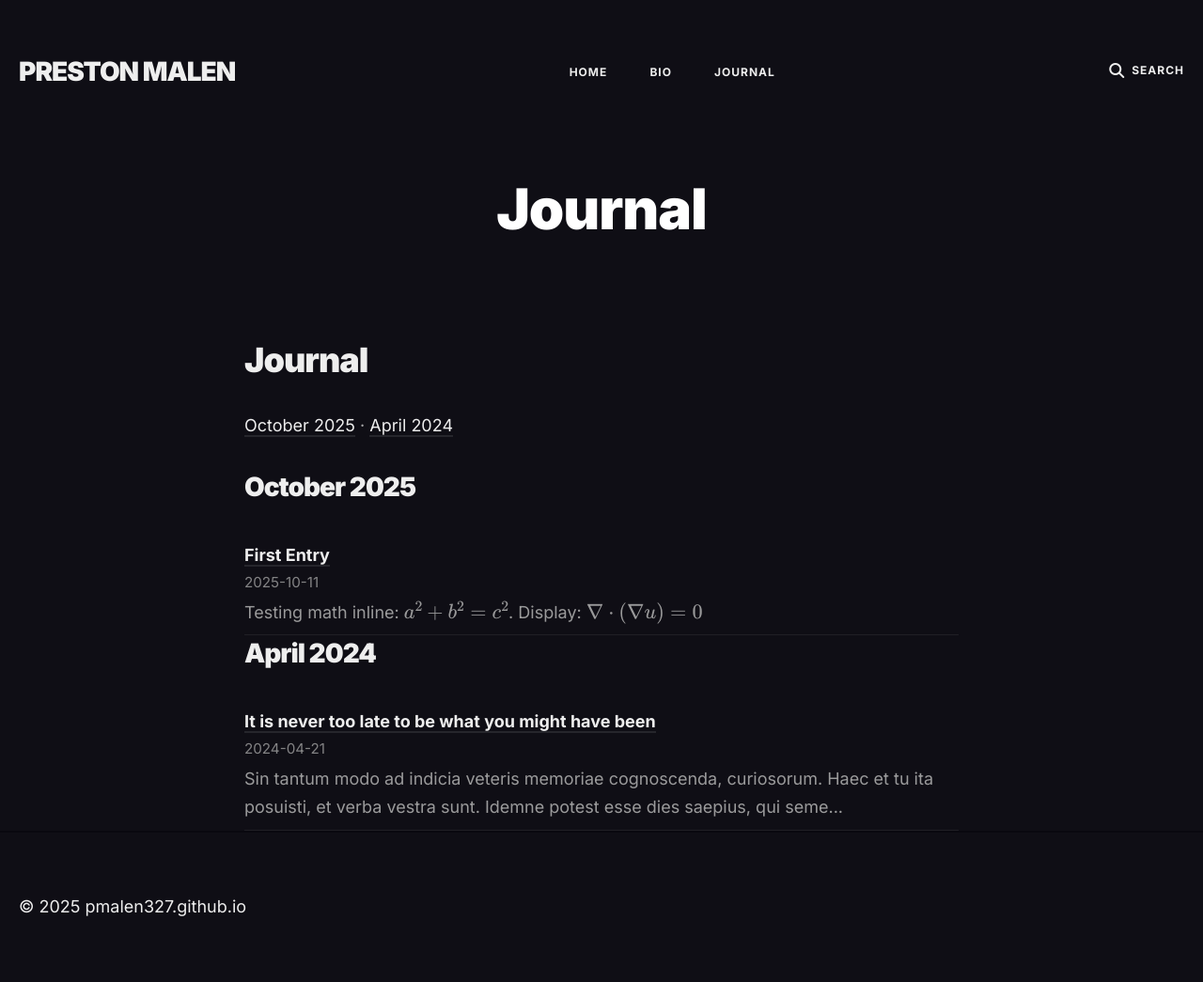
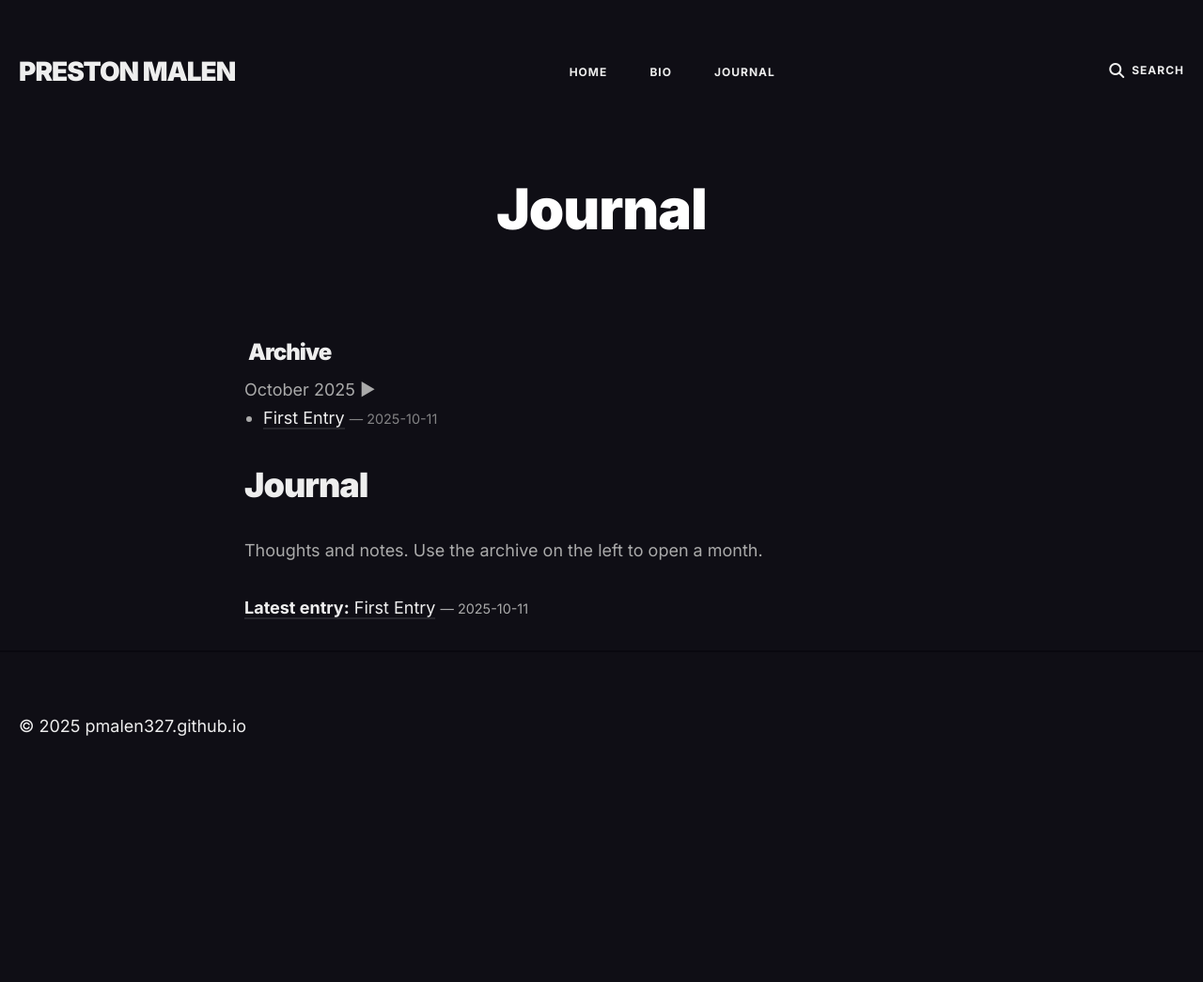
Before and after one commit to pmalen327/pmalen327.github.io, a Jekyll site: the page built from journal.html, in a window 1280 px wide. Shown: the whole page at 94% size. Built offline with Jekyll 4.4.1, drawn with Linux system fonts in a browser that asks for light colours; after the commit the page ends 900 px from its top, so only the background shows below that.

Commit message:
quick push

```diff
--- a/_includes/head.html
+++ b/_includes/head.html
@@ -25,5 +25,7 @@
 
   <link rel="stylesheet" href="{{ '/css/main.css' | relative_url }}">
   {% include mathjax.html %}
+  <link rel="stylesheet" href="{{ '/assets/css/custom.css' | relative_url }}">
+
 
 </head>
--- a/_posts/2024-04-21-It-i-never-too-late-to-be-what-you-might-have-been.md
+++ /dev/null
@@ -1,26 +0,0 @@
----
-layout: post
-title:  It is never too late to be what you might have been
-description: Sin tantum modo ad indicia veteris memoriae cognoscenda, curiosorum. Haec et tu ita posuisti, et verba vestra sunt. Idemne potest esse dies...
-date:   2024-04-21 15:01:35 +0300
-image:  '/images/20.jpg'
-tags:   [Lifestyle, Rest, Nature]
----
-Sin tantum modo ad indicia veteris memoriae cognoscenda, curiosorum. Haec et tu ita posuisti, et verba vestra sunt. Idemne potest esse dies saepius, qui semel fuit? Ampulla enim sit necne sit, quis non iure optimo irrideatur, si laboret? Ego vero volo in virtute vim esse quam maximam; Serpere anguiculos, nare anaticulas, evolare merulas, cornibus uti videmus boves, nepas aculeis. Conferam tecum, quam cuique verso rem subicias. Si longus, levis ampulla enim sit necne vel omnia vel partes genere plurima et maxima.
-
-> The longer I live, the more I realize that I am never wrong about anything, and that all the pains I have so humbly taken to verify my notions have only wasted my time!
->
-> <cite>George Bernard Shaw</cite>
-
-In qua quid est boni praeter summam voluptatem, et eam sempiternam? Cur post Tarentum ad Archytam? Qua ex cognitione facilior facta est investigatio rerum occultissimarum. Negat enim tenuissimo victu, id est contemptissimis escis et potionibus, minorem voluptatem percipi quam rebus exquisitissimis ad epulandum. Non enim iam stirpis bonum quaeret, sed animalis. Qui autem esse poteris, nisi te amor ipse ceperit? Sic igitur in homine perfectio ista in eo potissimum, quod est optimum, id est in virtute, laudatur. Natura sic ab iis investigata est, ut nulla pars caelo, mari, terra, ut poëtice loquar, praetermissa sit; Eadem nunc mea adversum te oratio est. Mihi quidem Homerus huius modi quiddam vidisse videatur in iis, quae de Sirenum cantibus finxerit potionibus.
-
-![Fresh vegetables]({{site.baseurl}}/images/615.jpg)
-*Fresh vegetables / [Unsplash](https://unsplash.com/)*
-
-Sic igitur in homine perfectio ista in eo potissimum, quod est optimum, id est in virtute, laudatur. Natura sic ab iis investigata est, ut nulla pars caelo, mari, terra, ut poëtice loquar, praetermissa sit. Eadem nunc mea adversum te oratio est. Mihi quidem Homerus huius modi quiddam vidisse videatur in iis, quae de Sirenum cantibus finxerit. Neque enim disputari sine reprehensione nec cum iracundia aut pertinacia recte disputari potest. An, partus ancillae sitne in fructu habendus, disseretur inter principes civitatis. Put in geometria, prima si dederis, danda sunt omnia. Longum est enim ad omnia respondere.
-
-<p><iframe src="https://www.youtube.com/embed/CB9Enh6yP0w" frameborder="0" allowfullscreen></iframe></p>
-
-Qua ex cognitione facilior facta est investigatio rerum occultissimarum. Negat enim tenuissimo victu, id est contemptissimis escis et potionibus, minorem voluptatem percipi quam rebus exquisitissimis ad epulandum. Non enim iam stirpis bonum quaeret, sed animalis. Qui autem esse poteris, nisi te amor ipse ceperit? Sic igitur in homine perfectio ista in eo potissimum, quod est optimum, id est in virtute, laudatur disputari sine.
-
-Sin tantum modo ad indicia veteris memoriae cognoscenda, curiosorum. Haec et tu ita posuisti, et verba vestra sunt. Idemne potest esse dies saepius, qui semel fuit? Ampulla enim sit necne sit, quis non iure optimo irrideatur, si laboret? Ego vero volo in virtute vim esse quam maximam; Serpere anguiculos, nare anaticulas, evolare merulas, cornibus uti videmus boves, nepas aculeis. Archytam? Qua ex cognitione facilior facta est investiga.
--- a/journal.html
+++ b/journal.html
@@ -5,29 +5,61 @@ permalink: /journal/
 nav: journal
 ---
 
-<h1>Journal</h1>
+<div class="journal-layout">
 
-<!-- Month jump nav -->
-{% assign sorted = site.posts | sort: "date" | reverse %}
-{% assign grouped = sorted | group_by_exp: "post", "post.date | date: '%B %Y'" %}
-<p>
-  {% for month in grouped %}
-    <a href="#{{ month.name | downcase | replace: ' ', '-' }}">{{ month.name }}</a>{% unless forloop.last %} · {% endunless %}
-  {% endfor %}
-</p>
+  <!-- LEFT: collapsible archive -->
+  <aside class="journal-archive" id="journal-archive">
+    <h3 style="margin:0 0 8px 4px;">Archive</h3>
 
-<!-- Archive by month -->
-{% for month in grouped %}
-  <h2 id="{{ month.name | downcase | replace: ' ', '-' }}">{{ month.name }}</h2>
-  <ul style="list-style:none; padding:0; margin:0;">
-    {% for post in month.items %}
-      <li style="padding:.5rem 0; border-bottom:1px solid rgba(128,128,128,.15);">
-        <div><a href="{{ post.url | relative_url }}"><strong>{{ post.title }}</strong></a></div>
-        <div style="opacity:.75; font-size:.95rem;">{{ post.date | date: "%Y-%m-%d" }}</div>
-        {% if post.excerpt %}
-          <div style="margin-top:.25rem; opacity:.9;">{{ post.excerpt | strip_html | truncate: 160 }}</div>
-        {% endif %}
-      </li>
+    {% assign posts_sorted = site.posts | sort: "date" | reverse %}
+    {% assign grouped = posts_sorted | group_by_exp: "post", "post.date | date: '%B %Y'" %}
+
+    {% for month in grouped %}
+      <div class="arch-month" data-target="m{{ forloop.index }}">
+        <span>{{ month.name }}</span>
+        <span class="arch-caret">▶</span>
+      </div>
+      <ul class="arch-list" id="m{{ forloop.index }}">
+        {% for post in month.items %}
+          <li>
+            <a href="{{ post.url | relative_url }}">{{ post.title }}</a>
+            <small style="opacity:.75"> — {{ post.date | date: "%Y-%m-%d" }}</small>
+          </li>
+        {% endfor %}
+      </ul>
     {% endfor %}
-  </ul>
-{% endfor %}
+  </aside>
+
+  <!-- RIGHT: (optional) anything you want -->
+  <section class="journal-content">
+    <h1>Journal</h1>
+    <p>Thoughts and notes. Use the archive on the left to open a month.</p>
+
+    <!-- You can also show the latest entry link here -->
+    {% assign latest = site.posts | sort: "date" | last %}
+    {% if latest %}
+      <p>
+        <a href="{{ latest.url | relative_url }}"><strong>Latest entry:</strong> {{ latest.title }}</a>
+        <small>— {{ latest.date | date: "%Y-%m-%d" }}</small>
+      </p>
+    {% endif %}
+  </section>
+
+</div>
+
+<!-- Tiny JS to toggle months -->
+<script>
+  document.addEventListener('DOMContentLoaded', function () {
+    document.querySelectorAll('.arch-month').forEach(function (row) {
+      row.addEventListener('click', function () {
+        row.classList.toggle('open');
+        const id = row.getAttribute('data-target');
+        const list = document.getElementById(id);
+        if (list) list.style.display = row.classList.contains('open') ? 'block' : 'none';
+      });
+    });
+    // Open the first month by default (optional)
+    const first = document.querySelector('.arch-month');
+    if (first) first.click();
+  });
+</script>
```
Also changed, not shown: css/custom.css (added, +48 -0 lines).
